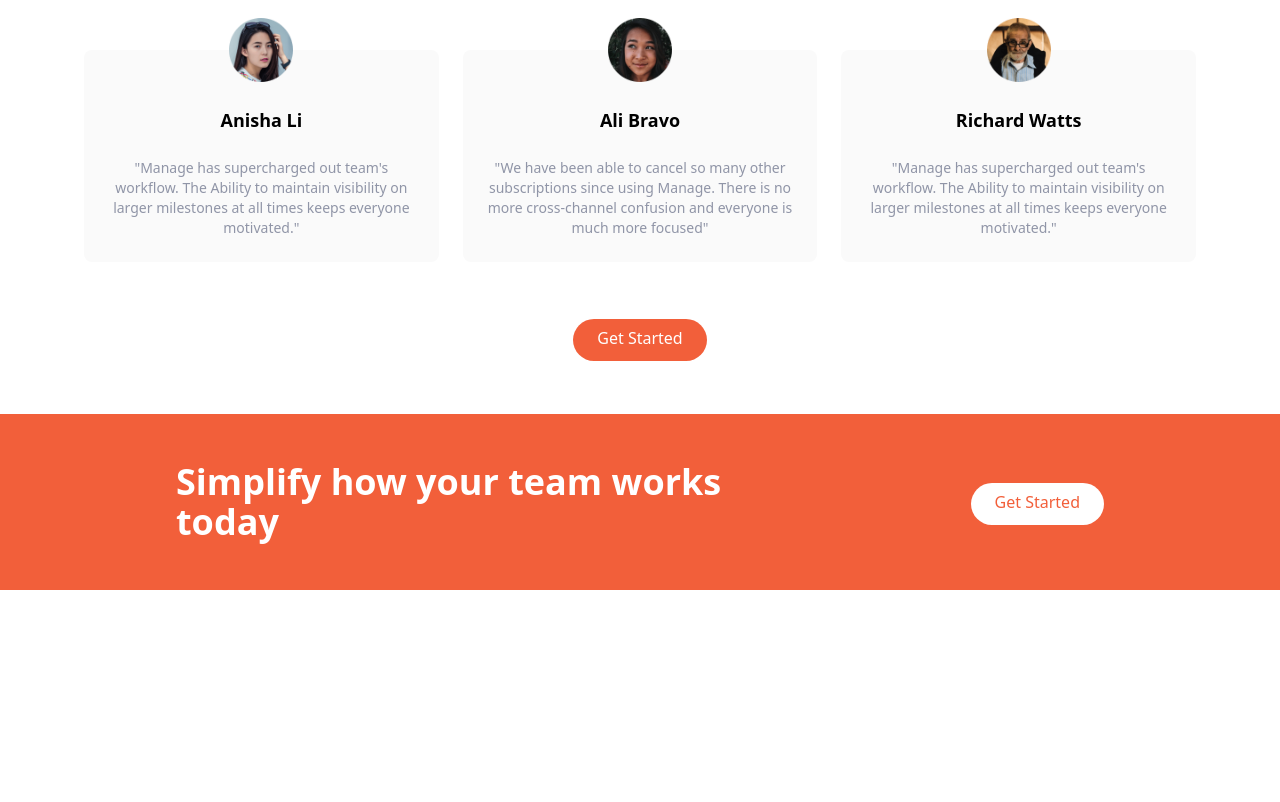
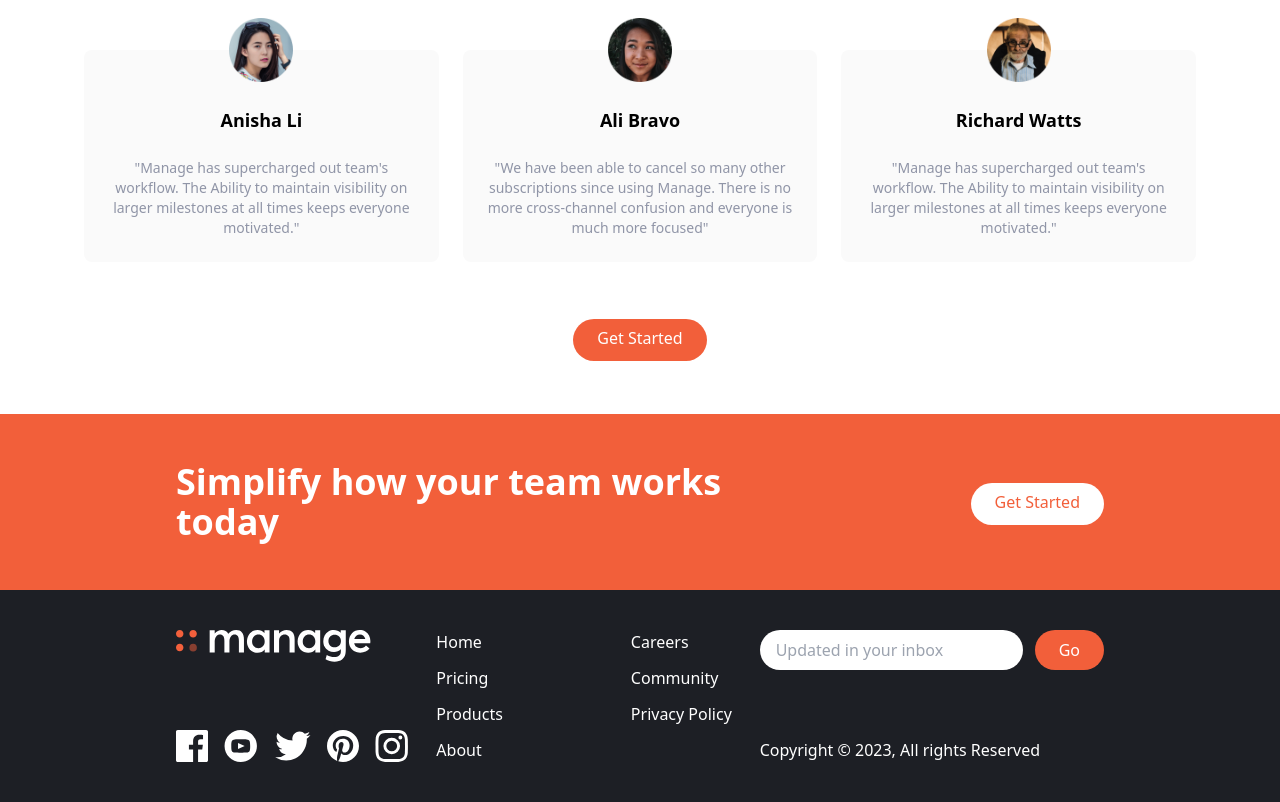
Before and after one commit to keza681/tailwind, a website: page index.html in a window 1280 px wide. Shown: the part 1354-2156 px from the top of the page. Before the commit the page ends 1944 px from the top, so only its background shows below. Drawn offline with Linux system fonts and the light colour scheme.

Commit message:
Add the footer to the section

```diff
--- a/index.html
+++ b/index.html
@@ -207,9 +207,7 @@
             </div>
             <!-- Button -->
             <div class="my-16">
-                <a href="#"
-
-                    class="p-3 px-6 pt-2 text-white bg-brightRed rounded-full baseline hover:bg-brightRedLight">
+                <a href="#" class="p-3 px-6 pt-2 text-white bg-brightRed rounded-full baseline hover:bg-brightRedLight">
                     Get Started
 
                 </a>
@@ -220,21 +218,93 @@
     <!-- CTA -->
     <section id="cta" class="bg-brightRed">
         <!-- Flex container -->
-        <div class="container flex flex-col items-center justify-between px-6 py-24 mx-auto space-y-12 md:py-12 md:flex-row md:space-y-0">
+        <div
+            class="container flex flex-col items-center justify-between px-6 py-24 mx-auto space-y-12 md:py-12 md:flex-row md:space-y-0">
             <!-- Heading -->
             <h2 class="text-5xl font-bold leading-tight text-center text-white md:text-4xl md:max-w-xl md:text-left">
                 Simplify how your team works today
             </h2>
             <!-- Button -->
             <div>
-            <a href="#"
+                <a href="#" class="p-3 px-6 pt-2 text-brightRed bg-white rounded-full baseline hover:bg-gray-900">
+                    Get Started
 
-            class="p-3 px-6 pt-2 text-brightRed bg-white rounded-full baseline hover:bg-gray-900">
-            Get Started
-
-        </a></div>
+                </a>
+            </div>
         </div>
     </section>
+
+    <!-- Footer -->
+    <footer class="bg-veryDarkBlue">
+        <!-- Flex container -->
+        <div
+            class="container flex flex-col-reverse justify-between px-6 py-10 mx-auto space-y-8 md:flex-row md:space-y-0">
+            <!-- Logo and social links container -->
+            <div
+                class="flex flex-col-reverse items-center justify-between space-y-12 md:flex-col md:space-y-0 md:items-start">
+                <div class="mx-auto my-6 text-center text-white md:hidden">
+                    Copyright &copy; 2023, All rights Reserved
+
+                </div>
+                <!-- Logo -->
+                <div>
+                    <img src="img/logo-white.svg" class="h-8 w-" alt="">
+                </div>
+                <!-- Social links container -->
+                <div class="flex justify-center space-x-4">
+                    <!-- Link 1 -->
+                    <a href="#">
+                        <img src="img/icon-facebook.svg" alt="" class="h-8">
+                    </a>
+                    <!-- Link 2 -->
+                    <a href="#">
+                        <img src="img/icon-youtube.svg" alt="" class="h-8">
+                    </a>
+                    <!-- Link 3 -->
+                    <a href="#">
+                        <img src="img/icon-twitter.svg" alt="" class="h-8">
+                    </a>
+                    <!-- Link 4 -->
+                    <a href="#">
+                        <img src="img/icon-pinterest.svg" alt="" class="h-8">
+                    </a>
+                    <!-- Link 5 -->
+                    <a href="#">
+                        <img src="img/icon-instagram.svg" alt="" class="h-8">
+                    </a>
+                </div>
+            </div>
+            <!-- list container -->
+            <div class="flex justify-around space-x-32">
+                <div class="flex flex-col space-y-3 text-white">
+                    <a href="#" class="hover:text-brightRed">Home</a>
+                    <a href="#" class="hover:text-brightRed">Pricing</a>
+                    <a href="#" class="hover:text-brightRed">Products</a>
+                    <a href="#" class="hover:text-brightRed">About</a>
+
+                </div>
+                <div class="flex flex-col space-y-3 text-white">
+                    <a href="#" class="hover:text-brightRed">Careers</a>
+                    <a href="#" class="hover:text-brightRed">Community</a>
+                    <a href="#" class="hover:text-brightRed">Privacy Policy</a>
+                </div>
+            </div>
+            <!-- Input Container -->
+            <div class="flex flex-col justify-between">
+                <form >
+                    <div class="flex space-x-3">
+                        <input type="text" class="flex-1 px-4 rounded-full focus:outline-non" placeholder="Updated in your inbox">
+                        <button class="px-6 py-2 text-white rounded-full bg-brightRed hover:bg-brightRedLight focus:outline-none">
+                            Go
+                        </button>
+                    </div>
+                </form>
+                <div class="hidden text-white md:block">
+                    Copyright &copy; 2023, All rights Reserved
+                </div>
+            </div>
+        </div>
+    </footer>
 </body>
 
 </html>
```
Also changed, not shown: css/main.css.
